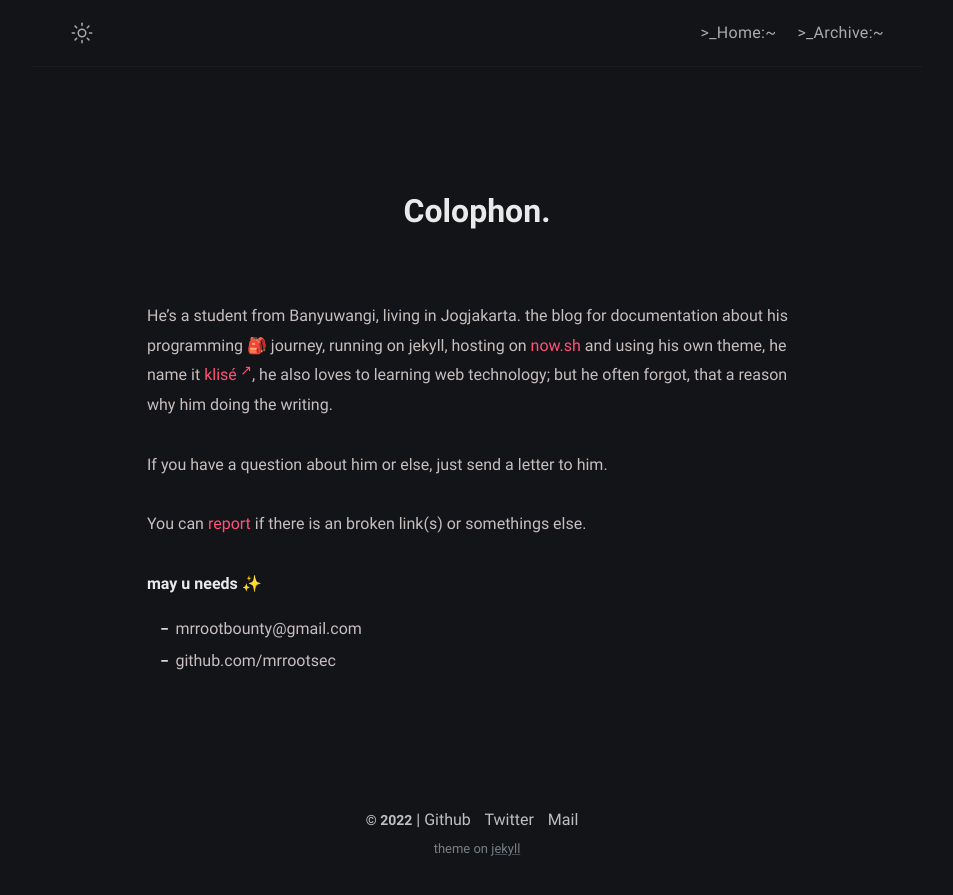
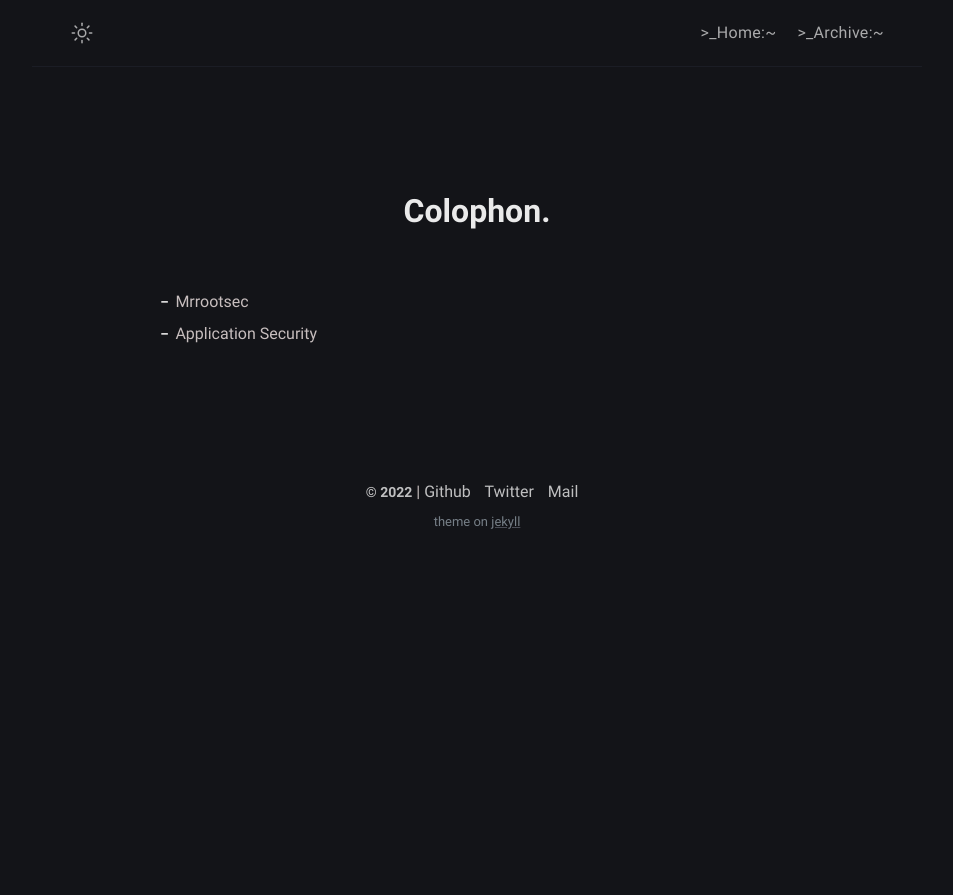
Before and after one commit to mrrootsec/mrrootsec.github.io, a Jekyll site: the page built from about.md, in a window 1280 px wide. Shown: the top 895 px of the page, without its empty margins (163-1116 px from the left). Built offline with Jekyll 4.4.1, drawn with Linux system fonts in a browser that asks for light colours.

Commit message:
Update about.md

```diff
--- a/about.md
+++ b/about.md
@@ -2,17 +2,9 @@
 title: Colophon
 permalink: /about/
 layout: page
-excerpt: Hello peeps, I'm student of computer science from Banyuwangi, living in Jogjakarta. This blog for documentation about my programming journey, running on jekyll, hosting on netlify and using my own simple theme.
+excerpt:
 comments: false
 ---
 
-He's a student from Banyuwangi, living in Jogjakarta. the blog for documentation about his programming 🎒 journey, running on jekyll, hosting on [now.sh](http://now.sh) and using his own theme, he name it <a href="https://github.com/piharpi/jekyll-klise" target="_blank" rel="noopener">klisé</a>, he also loves to learning web technology; but he often forgot, that a reason why him doing the writing.
-
-If you have a question about him or else, just send a letter to him.
-
-You can [report](http://github.com/piharpi/jekyll-klise/issues/new) if there is an broken link(s) or somethings else.
-
-**may u needs ✨**
-
-- {{ site.author.email }}
-- github.com/{{ site.author.github }}
+- {{ site.author.name }}
+- {{ site.author.bio }}
```
